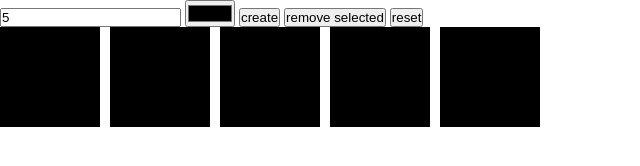
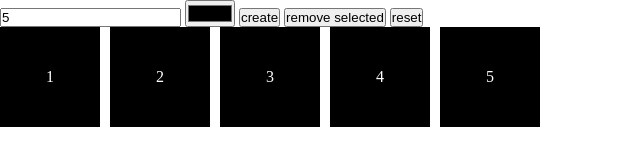
Before and after one commit to priveron/DOM-Challenge, a plain HTML site: page index.html in a window 1280 px wide. Both pictures are taken after typing "5" into the empty fields and a click on the button "create". Shown: the full height of the page, 0-640 px from the left. Drawn offline with Linux system fonts and the light colour scheme.

Commit message:
[FIX] looking good create

```diff
--- a/app.js
+++ b/app.js
@@ -6,12 +6,19 @@ const remove = document.querySelector("#remove-selected");
 const reset = document.querySelector("#reset");
 const boxContainer = document.querySelector("#box-container");
 
+function updateNumbers() {
+    for (let i = 0; i < boxContainer.childNodes.length; i++) {
+        boxContainer.childNodes[i].textContent = i + 1;
+    }
+}
+
 create.addEventListener("click", () => {
     for (let i = 0; i < number.value; i++) {
         const el = document.createElement("div");
         el.style.backgroundColor = color.value;
         boxContainer.appendChild(el);
     }
+    updateNumbers();
 });
 
 remove.addEventListener("click", () => {
--- a/style.css
+++ b/style.css
@@ -11,6 +11,9 @@
 }
 
 #box-container div {
+  display: flex;
+  justify-content: center;
+  align-items: center;
   height: 100px;
   width: 100px;
   border: 1px solid black;
```
